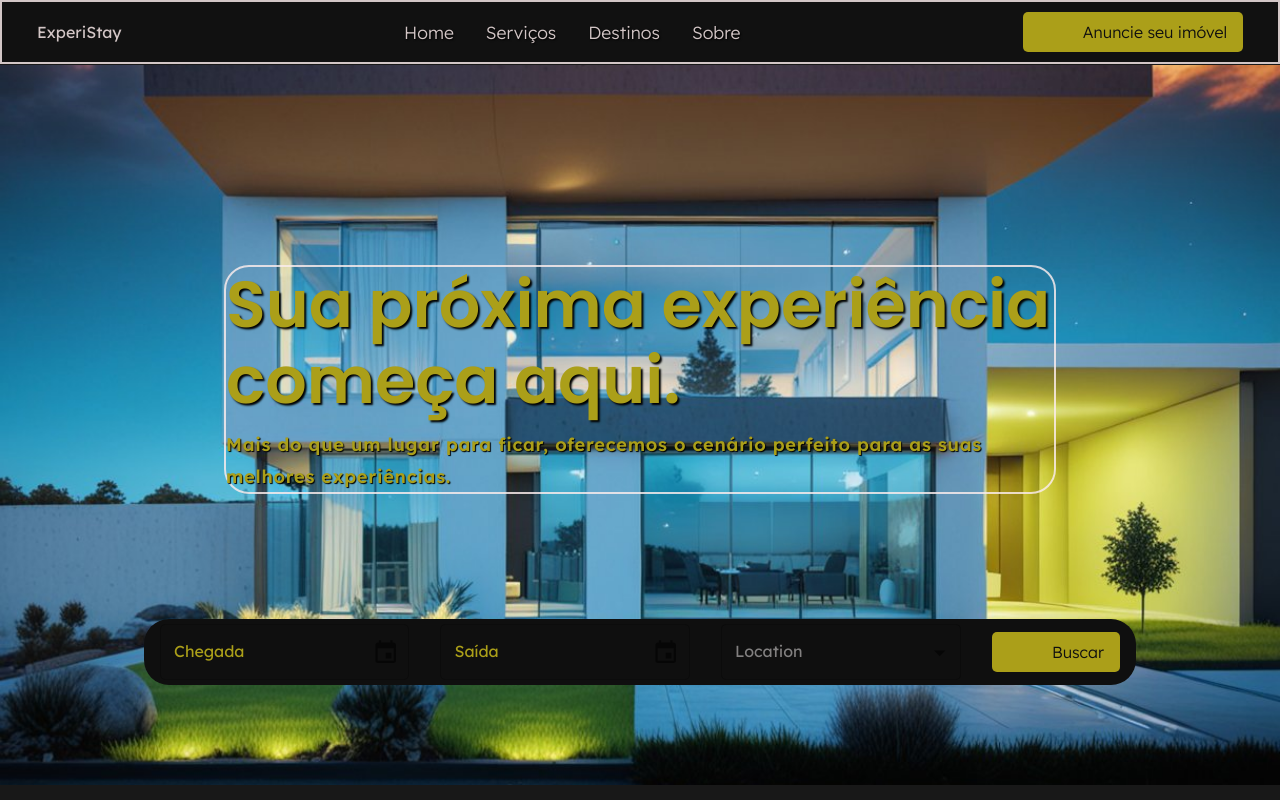
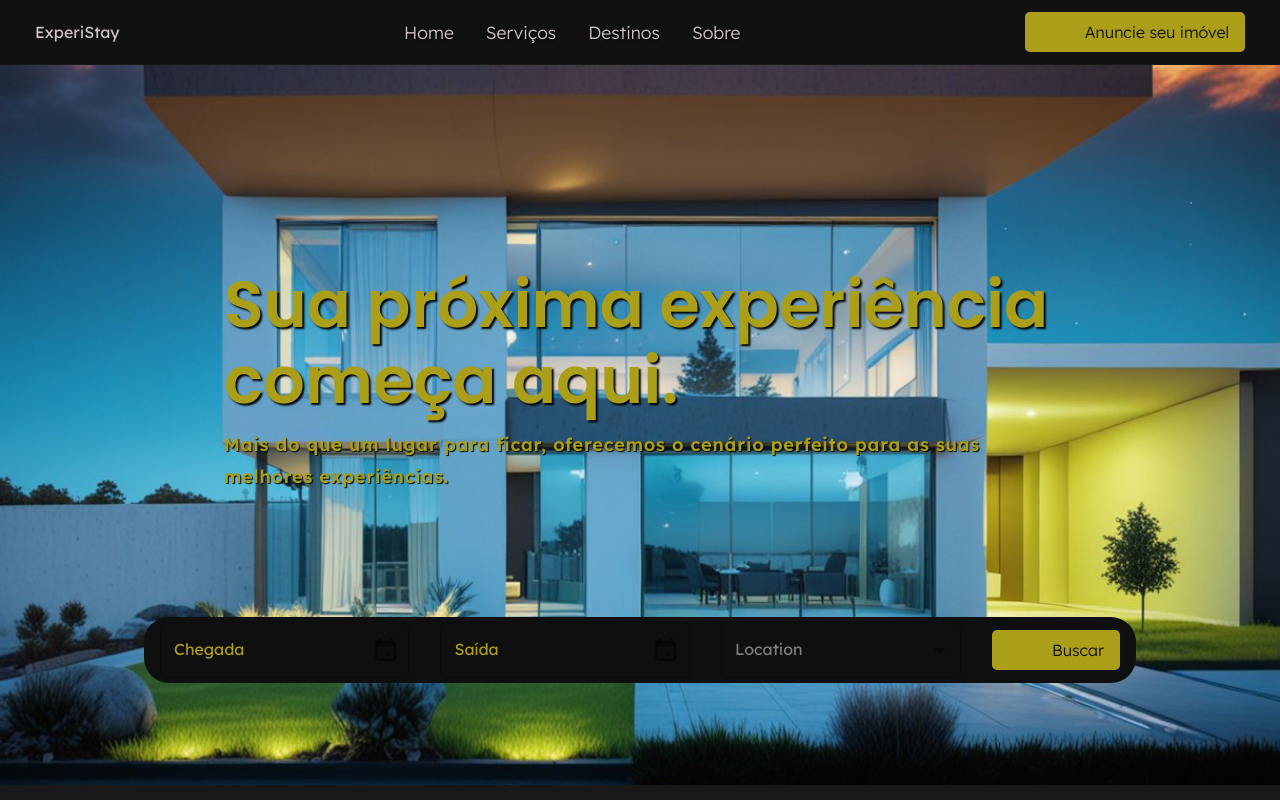
Before and after one commit to Leonardobern10/ExperiStay, a React (Vite) app: page / in a window 1280 px wide. Shown: the top 800 px of the page. Built offline with nearby package versions, Linux system fonts and the light colour scheme; some icons are missing; a web font is replaced by a local one.

Commit message:
fix: removendo border

```diff
--- a/src/components/Header/HeaderContainer.tsx
+++ b/src/components/Header/HeaderContainer.tsx
@@ -22,7 +22,6 @@ export default function HeaderContainer(props: {
                className={props.className}
                sx={{
                     position: 'fixed',
-                    border: 2,
                     display: 'flex',
                     flexDirection: 'row',
                     justifyContent: 'space-between',
--- a/src/components/Presentation/MainText.tsx
+++ b/src/components/Presentation/MainText.tsx
@@ -17,7 +17,6 @@ const MainText = forwardRef<HTMLDivElement, MainTextProps>(
                          flexDirection: 'column',
                          rowGap: (theme) => theme.spacing(2),
                          borderRadius: (theme) => theme.shape.borderRadius,
-                         border: 2,
                     }}>
                     <Box
                          sx={{
```
